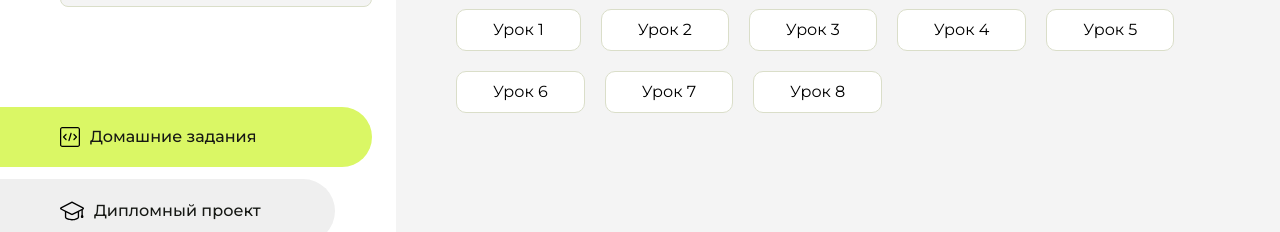
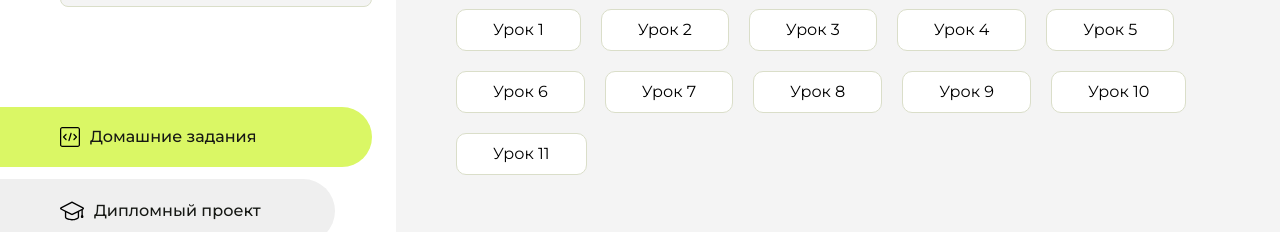
Before and after one commit to Medvedb23/homework, a plain HTML site: page index.html in a window 1280 px wide. Shown: the part 229-461 px from the top of the page. Drawn offline with Linux system fonts and the light colour scheme.

Commit message:
Update index.html

```diff
--- a/index.html
+++ b/index.html
@@ -116,6 +116,15 @@
                     <li class="content__list-item">
                         <a href="lesson8/index.html">Урок 8</a>
                     </li>
+                    <li class="content__list-item">
+                        <a href="lesson9/index.html">Урок 9</a>
+                    </li>
+                    <li class="content__list-item">
+                        <a href="lesson10/index.html">Урок 10</a>
+                    </li>
+                     <li class="content__list-item">
+                        <a href="lesson11/index.html">Урок 11</a>
+                    </li>
                 </ul>
             </div>
             <div class="content__block hidden" id="diplomBlock">
```
